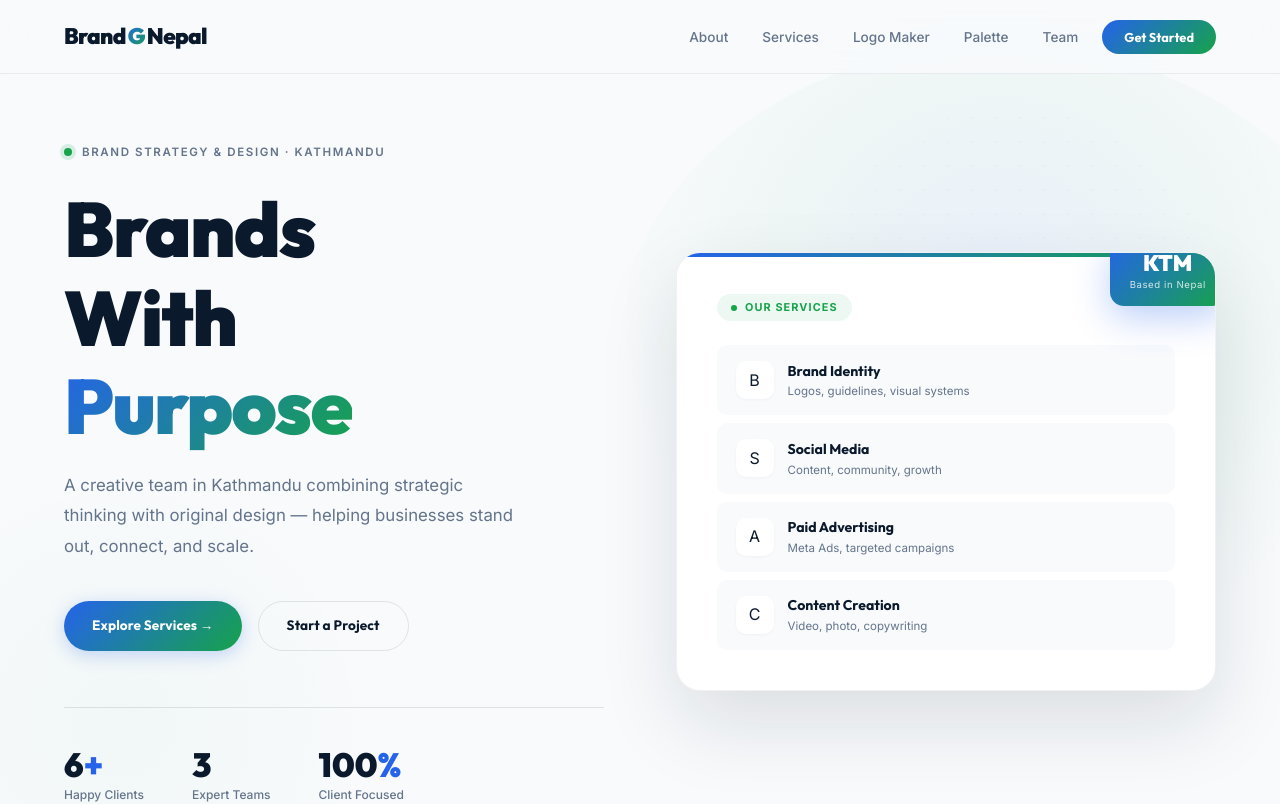
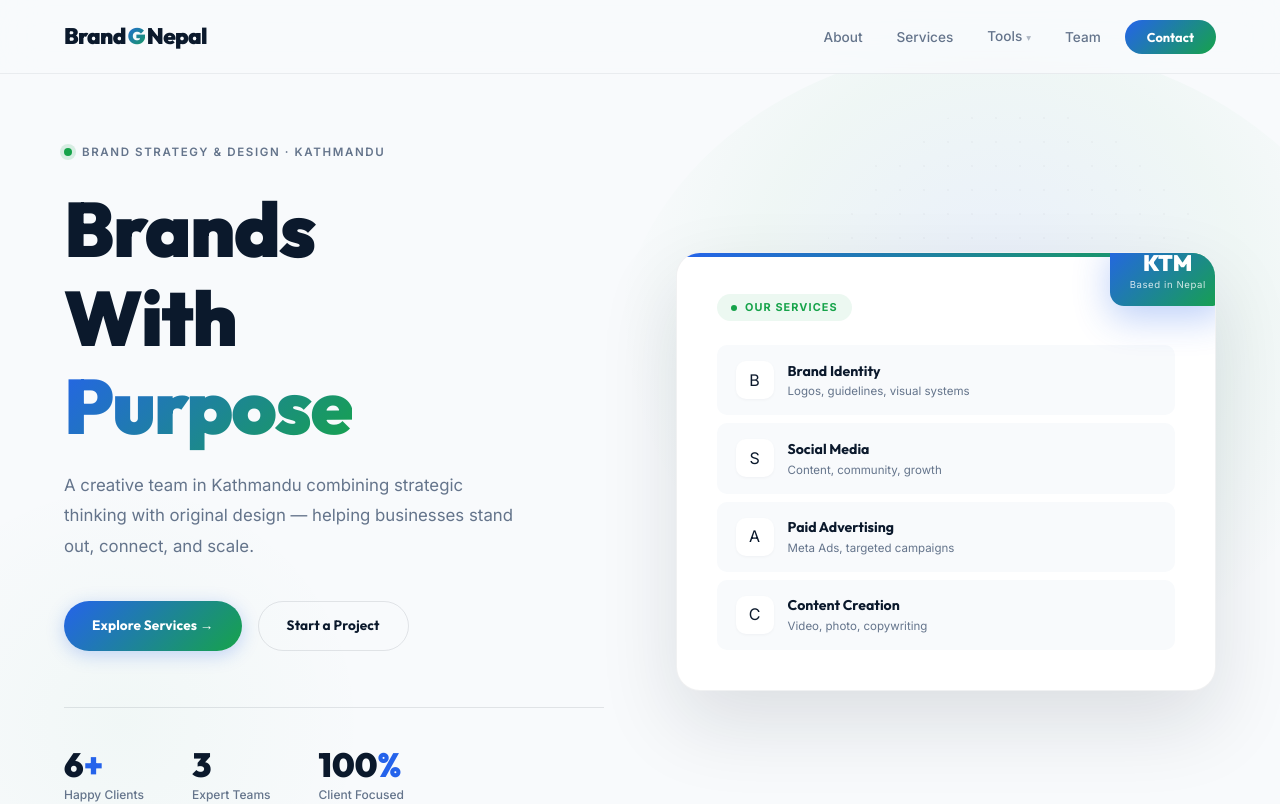
Before and after one commit to Manjit62726/brandg-website, a Next.js app: page / in a window 1280 px wide. Shown: the top 804 px of the page. Built offline with nearby package versions, Linux system fonts and the light colour scheme.

Commit message:
nav: logo links to home, Tools dropdown, Contact CTA, remove Get Started

```diff
--- a/src/app/globals.css
+++ b/src/app/globals.css
@@ -112,6 +112,17 @@
 .mob a { color: var(--ink-light); font-size: 1rem; font-weight: 500; padding: 14px 0; border-bottom: 1px solid var(--border-subtle); transition: color 0.2s; }
 .mob a:hover { color: var(--blue-600); }
 .mob a:last-child { border-bottom: none; }
+
+/* Nav dropdown */
+.nav-dropdown { position: relative; display: flex; align-items: center; }
+.nav-dropdown-trigger { font-size: 0.85rem; font-weight: 500; color: var(--ink-light); padding: 8px 16px; border-radius: var(--radius-full); cursor: default; transition: all 0.2s ease; }
+.nav-dropdown:hover .nav-dropdown-trigger { color: var(--ink); background: rgba(37,99,235,0.06); }
+.nav-dropdown-trigger::after { content: "▾"; margin-left: 4px; font-size: 0.6rem; opacity: 0.5; transition: transform 0.2s; display: inline-block; }
+.nav-dropdown:hover .nav-dropdown-trigger::after { transform: rotate(180deg); }
+.nav-dropdown-menu { position: absolute; top: 100%; left: 50%; transform: translateX(-50%) translateY(6px); background: var(--white); border: 1px solid var(--border-soft); border-radius: var(--radius-sm); box-shadow: var(--shadow-md); padding: 4px; min-width: 150px; opacity: 0; visibility: hidden; transition: all 0.18s ease; pointer-events: none; }
+.nav-dropdown:hover .nav-dropdown-menu { opacity: 1; visibility: visible; transform: translateX(-50%) translateY(0); pointer-events: auto; }
+.nav-dropdown-menu a { display: block; font-size: 0.82rem; font-weight: 500; color: var(--ink-light); padding: 8px 14px; border-radius: 6px; white-space: nowrap; transition: all 0.12s; }
+.nav-dropdown-menu a:hover { color: var(--ink); background: rgba(37,99,235,0.06); }
 
 /* HERO */
 #hero { min-height: 100vh; display: flex; align-items: center; padding: calc(var(--nav-h) + 4rem) 5% 5rem; background: var(--paper); position: relative; overflow: hidden; }
--- a/src/components/Nav.tsx
+++ b/src/components/Nav.tsx
@@ -17,16 +17,21 @@
   return (
     <>
       <nav id="nav" className={scrolled ? "sc" : ""}>
-        <a href="#hero" className="logo">
+        <a href="/" className="logo">
           Brand<span>G</span> Nepal
         </a>
         <ul className="nav-links">
-          <li><a href="#about">About</a></li>
-          <li><a href="#services">Services</a></li>
-          <li><a href="/tools/logo-maker">Logo Maker</a></li>
-          <li><a href="/tools/palette">Palette</a></li>
-          <li><a href="#team">Team</a></li>
-          <li><a href="#contact" className="nav-cta">Get Started</a></li>
+          <li><a href="/#about">About</a></li>
+          <li><a href="/#services">Services</a></li>
+          <li className="nav-dropdown">
+            <span className="nav-dropdown-trigger">Tools</span>
+            <div className="nav-dropdown-menu">
+              <a href="/tools/logo-maker">Logo Maker</a>
+              <a href="/tools/palette">Palette</a>
+            </div>
+          </li>
+          <li><a href="/#team">Team</a></li>
+          <li><a href="/#contact" className="nav-cta">Contact</a></li>
         </ul>
         <button className="ham" id="ham" onClick={() => setOpen(!open)} aria-label="Menu">
           <span style={{ transform: open ? "translateY(6.5px) rotate(45deg)" : "" }} />
@@ -35,12 +40,12 @@
         </button>
       </nav>
       <div className={`mob${open ? " open" : ""}`} id="mob">
-        <a href="#about" onClick={close}>About</a>
-        <a href="#services" onClick={close}>Services</a>
+        <a href="/#about" onClick={close}>About</a>
+        <a href="/#services" onClick={close}>Services</a>
         <a href="/tools/logo-maker" onClick={close}>Logo Maker</a>
         <a href="/tools/palette" onClick={close}>Palette</a>
-        <a href="#team" onClick={close}>Team</a>
-        <a href="#contact" onClick={close}>Get Started</a>
+        <a href="/#team" onClick={close}>Team</a>
+        <a href="/#contact" onClick={close}>Contact</a>
       </div>
     </>
   );
```
